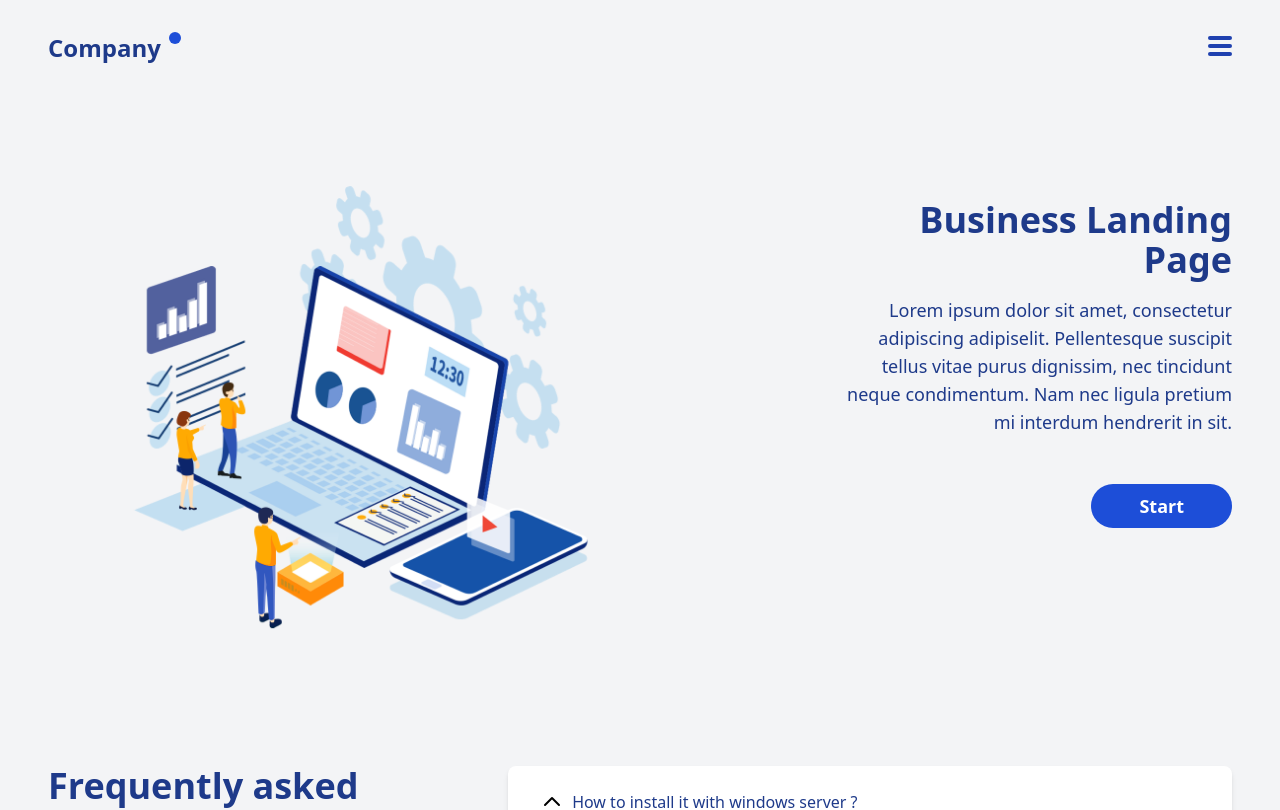
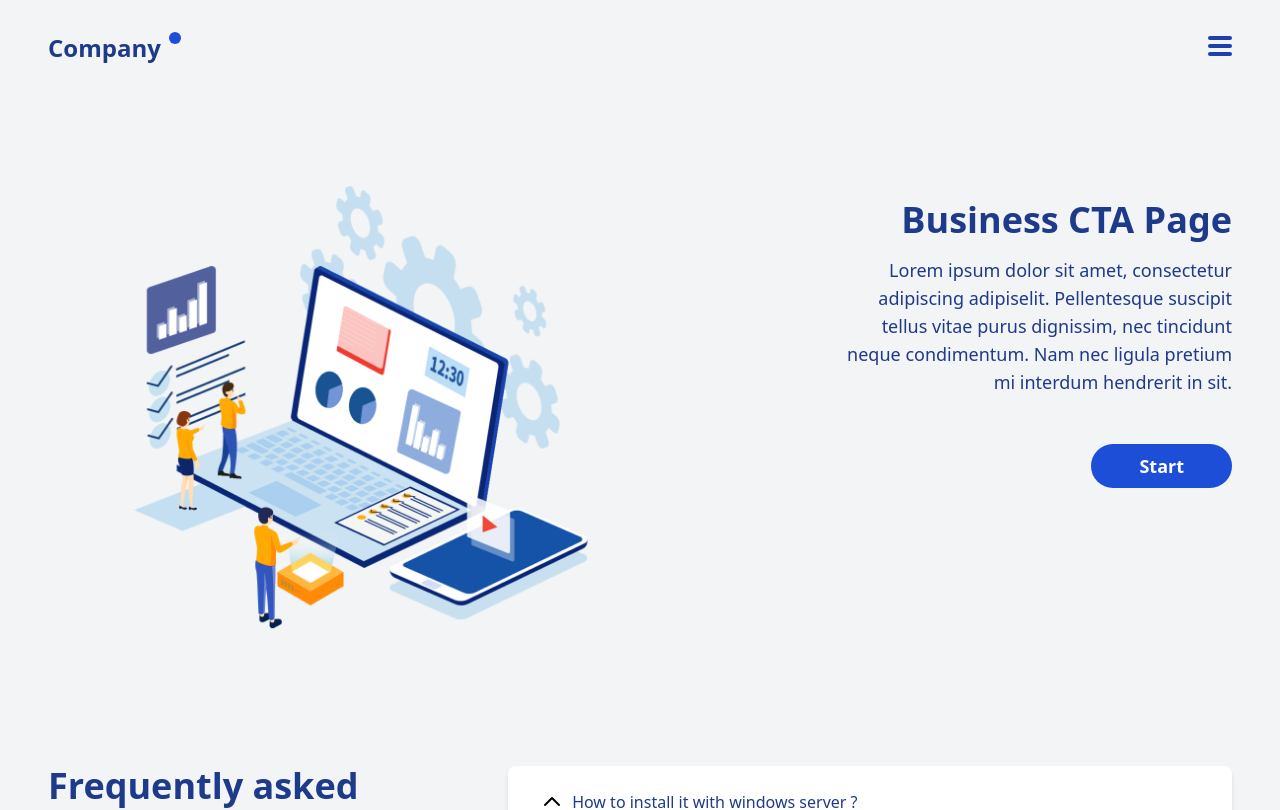
Before and after one commit to qlawmarq/next-tailwind-landing-page, a Next.js app: page / in a window 1280 px wide. Shown: the top 810 px of the page. Built offline with nearby package versions, Linux system fonts and the light colour scheme.

Commit message:
change structure, change components name

```diff
--- a/components/pages/LandingPage/index.tsx
+++ b/components/pages/LandingPage/index.tsx
@@ -1,7 +1,7 @@
 import Head from 'next/head';
 import { Header } from '../../organisms/Header';
 import { Footer } from '../../organisms/Footer';
-import { Landing } from '../../templates/Landing';
+import { CTA } from '../../templates/CTA';
 import { FAQ } from '../../templates/FAQ';
 import { Prices } from '../../templates/Prices';
 
@@ -14,7 +14,7 @@ export const LandingPage = () => {
       </Head>
       <main className="font-montserrat bg-gray-100">
         <Header />
-        <Landing />
+        <CTA />
         <FAQ />
         <Prices />
         <Footer />
--- a/components/templates/Landing/index.tsx
+++ b/components/templates/CTA/index.tsx
@@ -4,7 +4,7 @@ import { H1, H5 } from '../../atoms/Typography';
 import { Container } from '../../atoms/Container';
 import { Button } from '../../atoms/Button';
 
-export const Landing = () => {
+export const CTA = () => {
   return (
     <Container>
       <div className="relative mx-auto flex w-full flex-col py-6 sm:flex-row">
@@ -12,7 +12,7 @@ export const Landing = () => {
           <Image className="" src={analyzeData} alt="Analyze Data" />
         </div>
         <div className="relative ml-auto mt-8 mb-16 flex flex-col items-start sm:mt-0 sm:mb-0 sm:w-5/12 sm:items-end sm:text-right xl:w-4/12 xl:pt-20">
-          <H1 className="mb-4">Business Landing Page</H1>
+          <H1 className="mb-4">Business CTA Page</H1>
           <H5 className="mb-4 sm:mb-12">
             Lorem ipsum dolor sit amet, consectetur adipiscing adipiselit.
             Pellentesque suscipit tellus vitae purus dignissim, nec tincidunt
--- a/components/templates/Prices/index.tsx
+++ b/components/templates/Prices/index.tsx
@@ -1,5 +1,5 @@
 import { Container } from '../../atoms/Container';
-import { PriceCard } from '../../organisms/PriceCard';
+import { PriceCard } from '../../molecules/PriceCard';
 
 export const Prices = () => {
   return (
```
Also changed, not shown: components/molecules/PriceCard/index.tsx (renamed from components/organisms/PriceCard/index.tsx).
